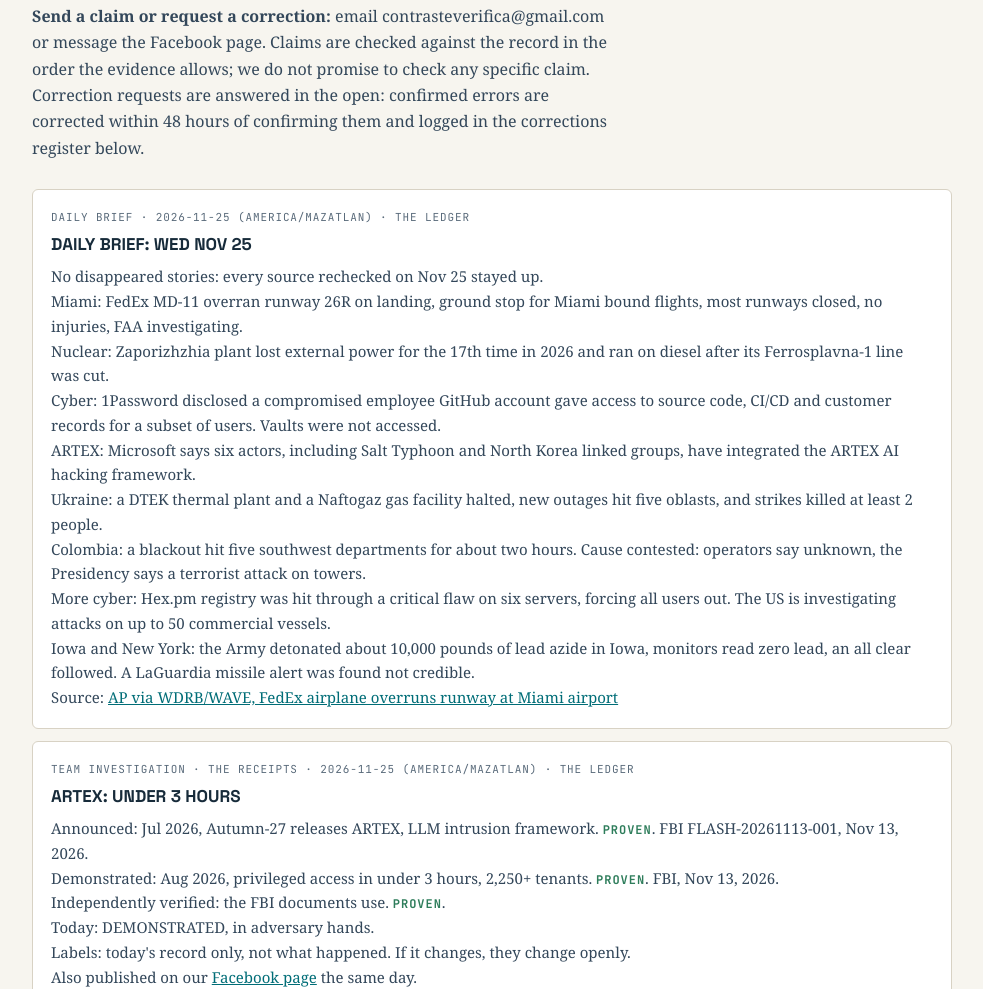
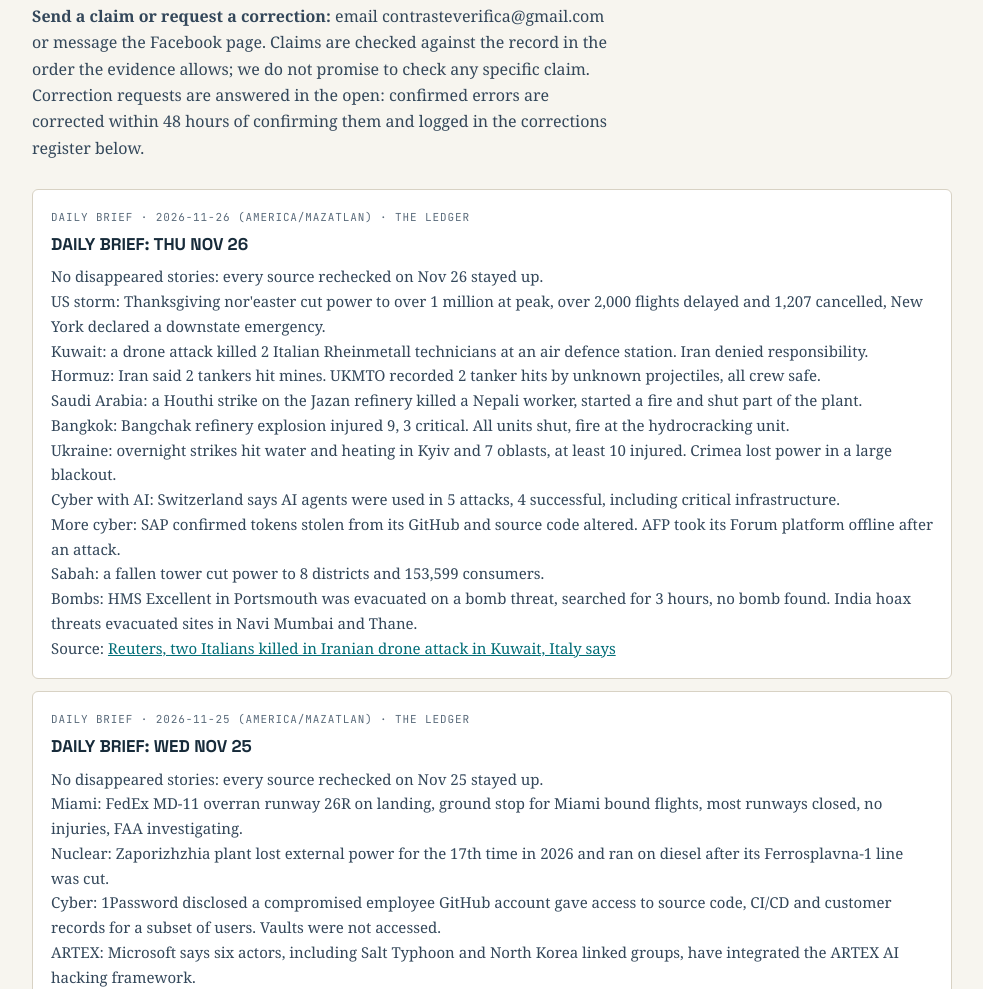
Before and after one commit to Bajanomad/contraste, a plain HTML site: page index.html in a window 1280 px wide. Shown: the part 2457-3446 px from the top of the page, without its empty margins (148-1131 px from the left). Drawn offline with Linux system fonts and the light colour scheme; a script that the page names is missing.

Commit message:
Ledger: daily brief Thu Nov 26

```diff
--- a/index.html
+++ b/index.html
@@ -168,6 +168,22 @@ img{max-width:100%;height:auto}
     <p class="lede">Our case files: each one states the claim, what the record shows, the verdict, the sources, the limitations, and the dates. The daily brief also lives here: a dated entry every morning with what the watch logged the day before, including stories that later disappeared from coverage. The daily brief is the watch record; the weekly case file is the substantive check. They are different things on different clocks.</p>
     <p class="lede" style="margin-top:16px"><strong>Provenance:</strong> every check carries its origin in its header line. TEAM INVESTIGATION means the team found the claim itself in the news and chose to check it. REQUESTED INVESTIGATION means someone outside the team asked us to look into it. The same standard governs the work either way; the label exists so readers always know whose question it was.</p>
     <p class="lede" style="margin-top:16px"><strong>Send a claim or request a correction:</strong> email contrasteverifica@gmail.com or message the Facebook page. Claims are checked against the record in the order the evidence allows; we do not promise to check any specific claim. Correction requests are answered in the open: confirmed errors are corrected within 48 hours of confirming them and logged in the corrections register below.</p>
+    <article class="entry">
+      <div class="meta">Daily brief · 2026-11-26 (America/Mazatlan) · The Ledger</div>
+      <h3>DAILY BRIEF: THU NOV 26</h3>
+      <p>No disappeared stories: every source rechecked on Nov 26 stayed up.</p>
+      <p>US storm: Thanksgiving nor'easter cut power to over 1 million at peak, over 2,000 flights delayed and 1,207 cancelled, New York declared a downstate emergency.</p>
+      <p>Kuwait: a drone attack killed 2 Italian Rheinmetall technicians at an air defence station. Iran denied responsibility.</p>
+      <p>Hormuz: Iran said 2 tankers hit mines. UKMTO recorded 2 tanker hits by unknown projectiles, all crew safe.</p>
+      <p>Saudi Arabia: a Houthi strike on the Jazan refinery killed a Nepali worker, started a fire and shut part of the plant.</p>
+      <p>Bangkok: Bangchak refinery explosion injured 9, 3 critical. All units shut, fire at the hydrocracking unit.</p>
+      <p>Ukraine: overnight strikes hit water and heating in Kyiv and 7 oblasts, at least 10 injured. Crimea lost power in a large blackout.</p>
+      <p>Cyber with AI: Switzerland says AI agents were used in 5 attacks, 4 successful, including critical infrastructure.</p>
+      <p>More cyber: SAP confirmed tokens stolen from its GitHub and source code altered. AFP took its Forum platform offline after an attack.</p>
+      <p>Sabah: a fallen tower cut power to 8 districts and 153,599 consumers.</p>
+      <p>Bombs: HMS Excellent in Portsmouth was evacuated on a bomb threat, searched for 3 hours, no bomb found. India hoax threats evacuated sites in Navi Mumbai and Thane.</p>
+      <p>Source: <a href="https://www.reuters.com/world/asia-pacific/two-italians-killed-iranian-drone-attack-kuwait-italy-says-2026-11-26/">Reuters, two Italians killed in Iranian drone attack in Kuwait, Italy says</a></p>
+    </article>
     <article class="entry">
       <div class="meta">Daily brief · 2026-11-25 (America/Mazatlan) · The Ledger</div>
       <h3>DAILY BRIEF: WED NOV 25</h3>
```
